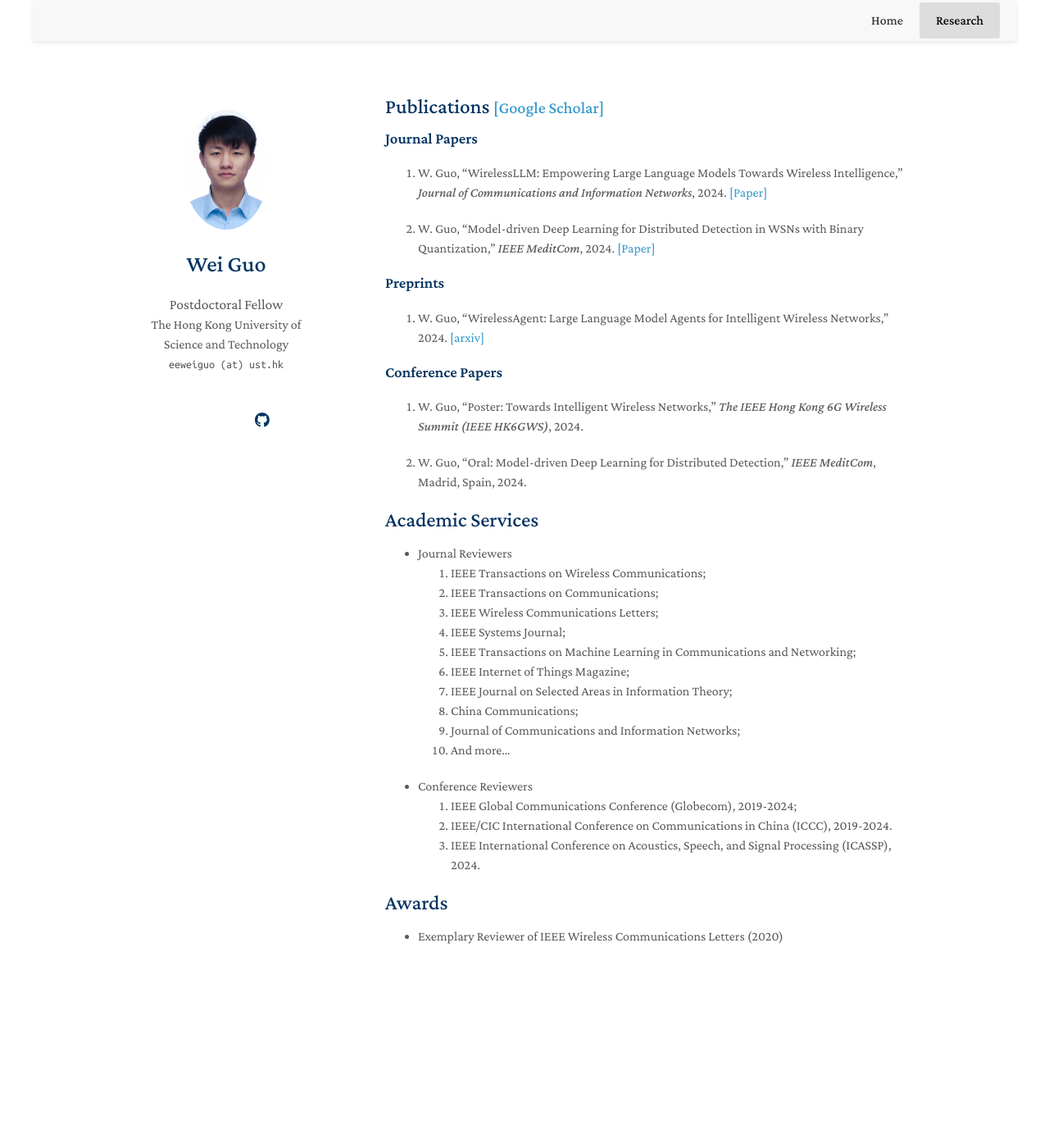
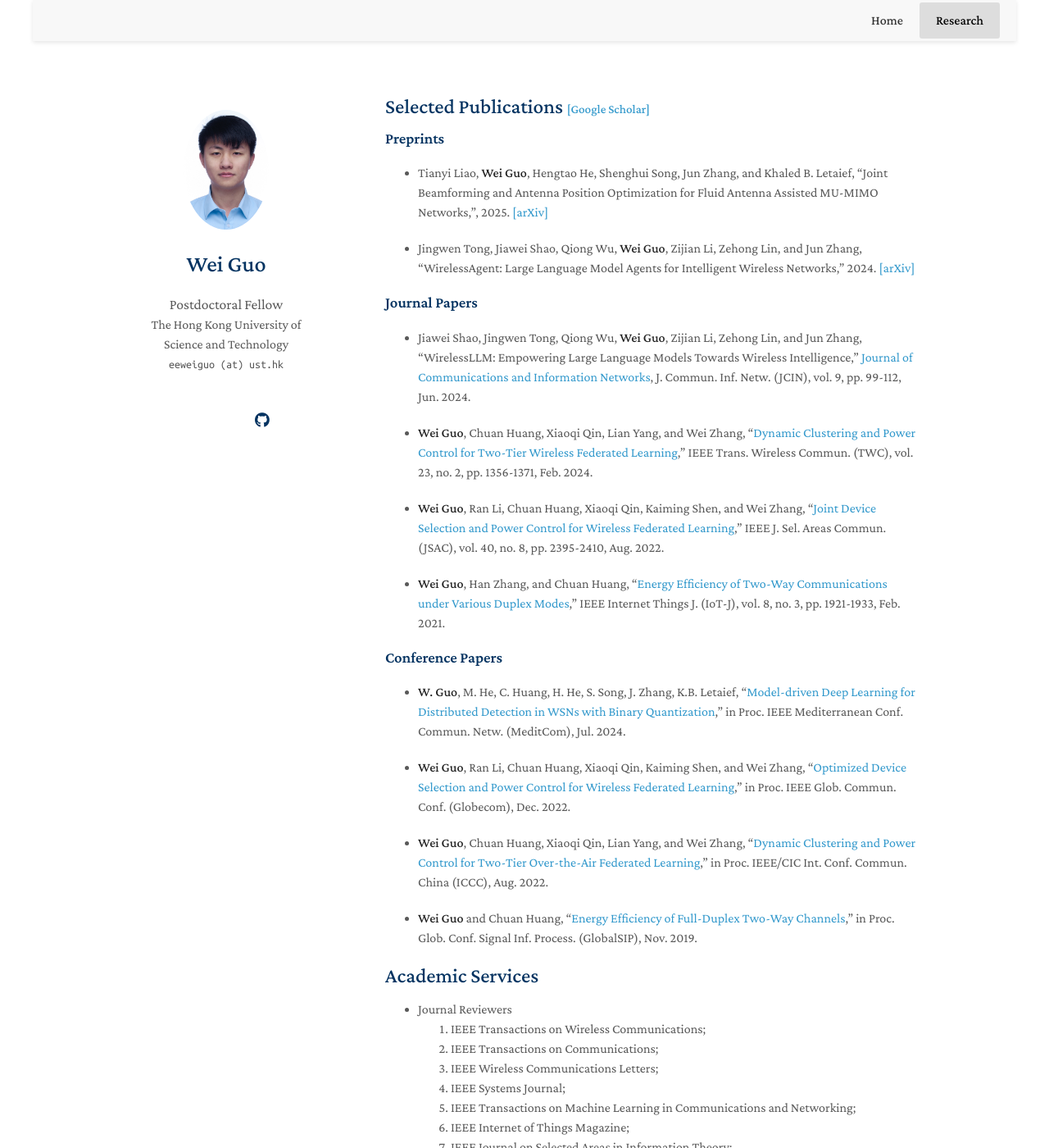
Before and after one commit to weiiguo/weiiguo.github.io, a Jekyll site: the page built from research.md, in a window 1280 px wide and 1400 px high. Shown: the whole window at 82% size. Built offline with Jekyll 4.4.1, drawn with Linux system fonts in a browser that asks for light colours; a style sheet for code colours, icons or effects is not loaded.

Commit message:
Update Research

```diff
--- a/research.md
+++ b/research.md
@@ -3,23 +3,35 @@ layout: homepage
 title: Research
 ---
 
-## Publications <a href="https://scholar.google.com/citations?user=4dFwT-4AAAAJ" style="font-size: 0.8em;">[Google Scholar]</a>
+## Selected Publications <a href="https://scholar.google.com/citations?user=4dFwT-4AAAAJ" style="font-size: 0.6em;">[Google Scholar]</a>
+
+### Preprints
+
+- Tianyi Liao, **Wei Guo**, Hengtao He, Shenghui Song, Jun Zhang, and Khaled B. Letaief, "Joint Beamforming and Antenna Position Optimization for Fluid Antenna Assisted MU-MIMO Networks,", 2025. [\[arXiv\]](https://arxiv.org/abs/2503.04040)
+
+- Jingwen Tong, Jiawei Shao, Qiong Wu, **Wei Guo**, Zijian Li, Zehong Lin, and Jun Zhang, "WirelessAgent: Large Language Model Agents for Intelligent Wireless Networks," 2024. [\[arXiv\]](https://arxiv.org/abs/2409.07964)
 
 ### Journal Papers
 
-1. W. Guo, "WirelessLLM: Empowering Large Language Models Towards Wireless Intelligence," *Journal of Communications and Information Networks*, 2024. [\[Paper\]](https://ieeexplore.ieee.org/document/10582827)
+- Jiawei Shao, Jingwen Tong, Qiong Wu, **Wei Guo**, Zijian Li, Zehong Lin, and Jun Zhang, "WirelessLLM: Empowering Large Language Models Towards Wireless Intelligence," [Journal of Communications and Information Networks](https://ieeexplore.ieee.org/document/10582827), J. Commun. Inf. Netw. (JCIN), vol. 9, pp. 99-112, Jun. 2024.
 
-2. W. Guo, "Model-driven Deep Learning for Distributed Detection in WSNs with Binary Quantization," *IEEE MeditCom*, 2024. [\[Paper\]](https://ieeexplore.ieee.org/abstract/document/10621336)
+- **Wei Guo**, Chuan Huang, Xiaoqi Qin, Lian Yang, and Wei Zhang, "[Dynamic Clustering and Power Control for Two-Tier Wireless Federated Learning](https://ieeexplore.ieee.org/abstract/document/10168186)," IEEE Trans. Wireless Commun. (TWC), vol. 23, no. 2, pp. 1356-1371, Feb. 2024.
 
-### Preprints
+- **Wei Guo**, Ran Li, Chuan Huang, Xiaoqi Qin, Kaiming Shen, and Wei Zhang, "[Joint Device Selection and Power Control for Wireless Federated Learning](https://ieeexplore.ieee.org/abstract/document/9793704)," IEEE J. Sel. Areas Commun. (JSAC), vol. 40, no. 8, pp. 2395-2410, Aug. 2022.
 
-1. W. Guo, "WirelessAgent: Large Language Model Agents for Intelligent Wireless Networks," 2024. [\[arxiv\]](https://arxiv.org/abs/2409.07964)
+- **Wei Guo**, Han Zhang, and Chuan Huang, "[Energy Efficiency of Two-Way Communications under Various Duplex Modes](https://ieeexplore.ieee.org/abstract/document/9166529)," IEEE Internet Things J. (IoT-J), vol. 8, no. 3, pp. 1921-1933, Feb. 2021.
+
+
 
 ### Conference Papers
 
-1. W. Guo, "Poster: Towards Intelligent Wireless Networks," *The IEEE Hong Kong 6G Wireless Summit (IEEE HK6GWS)*, 2024.
+- **W. Guo**, M. He, C. Huang, H. He, S. Song, J. Zhang, K.B. Letaief, "[Model-driven Deep Learning for Distributed Detection in WSNs with Binary Quantization](https://ieeexplore.ieee.org/abstract/document/10621336)," in Proc. IEEE Mediterranean Conf. Commun. Netw. (MeditCom), Jul. 2024.
 
-2. W. Guo, "Oral: Model-driven Deep Learning for Distributed Detection," *IEEE MeditCom*, Madrid, Spain, 2024.
+- **Wei Guo**, Ran Li, Chuan Huang, Xiaoqi Qin, Kaiming Shen, and Wei Zhang, "[Optimized Device Selection and Power Control for Wireless Federated Learning](https://ieeexplore.ieee.org/abstract/document/10001306)," in Proc. IEEE Glob. Commun. Conf. (Globecom), Dec. 2022.
+
+- **Wei Guo**, Chuan Huang, Xiaoqi Qin, Lian Yang, and Wei Zhang, "[Dynamic Clustering and Power Control for Two-Tier Over-the-Air Federated Learning](https://ieeexplore.ieee.org/abstract/document/9880666)," in Proc. IEEE/CIC Int. Conf. Commun. China (ICCC), Aug. 2022.
+
+- **Wei Guo** and Chuan Huang, "[Energy Efficiency of Full-Duplex Two-Way Channels](https://ieeexplore.ieee.org/abstract/document/8969307)," in Proc. Glob. Conf. Signal Inf. Process. (GlobalSIP), Nov. 2019.
 
 ## Academic Services
 
```
